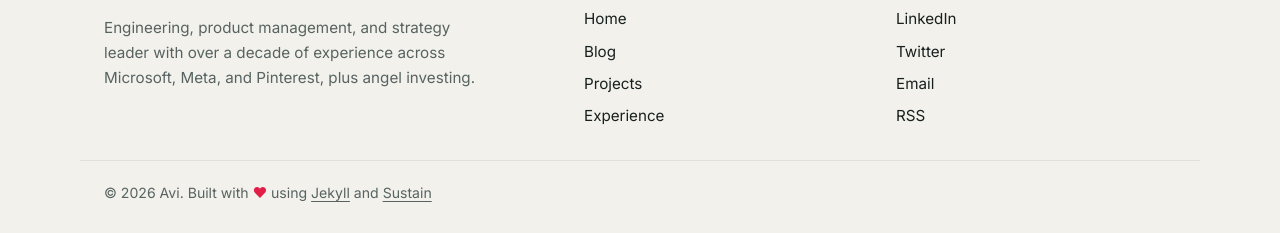
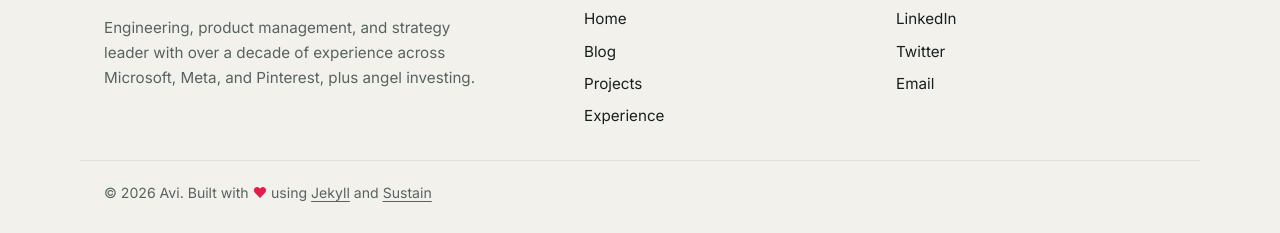
Before and after one commit to avinayak14/avinayak14.github.io, a Jekyll site: the page built from index.html, in a window 1280 px wide and 1316 px high. Shown: the part 1080-1313 px from the top of the window. Built offline with Jekyll 4.4.1, drawn with Linux system fonts in a browser that asks for light colours; the list of posts is cut into pages by our own code.

Commit message:
remove RSS links that pointed to a broken feed
Drop the footer RSS link and the feed <link rel="alternate"> in the
page head.

Co-Authored-By: Claude Opus 5.5 <noreply@anthropic.com>

```diff
--- a/_includes/footer.html
+++ b/_includes/footer.html
@@ -16,7 +16,6 @@
       {% if site.linkedin %}<a href="https://linkedin.com/in/{{ site.linkedin }}" target="_blank" rel="noopener">LinkedIn</a>{% endif %}
       {% if site.twitter %}<a href="https://twitter.com/{{ site.twitter }}" target="_blank" rel="noopener">Twitter</a>{% endif %}
       {% if site.email %}<a href="mailto:{{ site.email }}">Email</a>{% endif %}
-      <a href="{{ '/atom.xml' | relative_url }}">RSS</a>
     </div>
   </div>
   <div class="container footer-base">
--- a/_layouts/layout.html
+++ b/_layouts/layout.html
@@ -17,7 +17,6 @@
     </script>
     <meta name="theme-color" content="#0f766e">
     <link rel="icon" type="image/png" href="{{ '/static/img/profile.png' | relative_url }}">
-    <link rel="alternate" type="application/atom+xml" title="{{ site.title }}" href="{{ '/atom.xml' | relative_url }}">
 
     {% if page.title %}
       <title>{{ page.title }} | {{ site.title }}</title>
```
